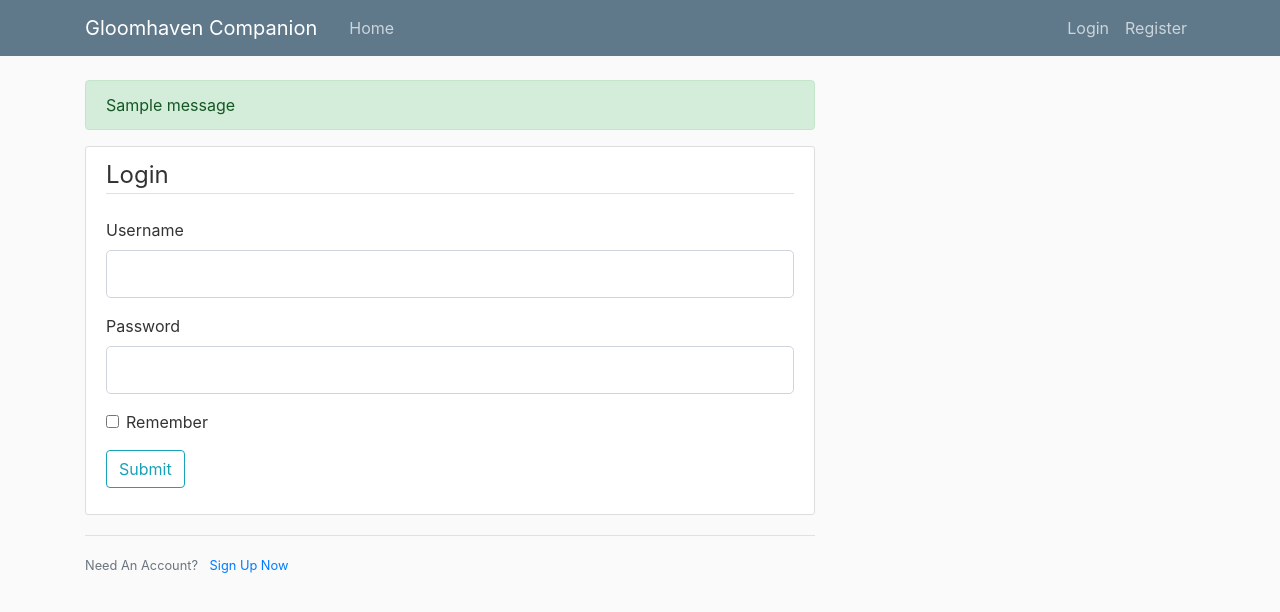
After one commit to abraham-fl/GH_app, a Flask app: template templates/login.html in a window 1280 px wide. The commit adds this page. Shown: the top 612 px of the page. Run offline with Flask 2, Linux system fonts and the light colour scheme; the template is opened without the code that fills it: most values are stand-ins (such as "Sample title", 1, 10 or a date in 2020); one stand-in notice (Sample message) is shown; form fields are guessed from the names that the template uses; some libraries are stand-ins or nearby versions.

Commit message:
Add Login and Registration Pages

```diff
--- a/templates/layout.html
+++ b/templates/layout.html
@@ -26,13 +26,12 @@
           </button>
           <div class="collapse navbar-collapse" id="navbarToggle">
             <div class="navbar-nav mr-auto">
-              <a class="nav-item nav-link" href="/">Home</a>
-              <a class="nav-item nav-link" href="/about">About</a>
+              <a class="nav-item nav-link" href="{{ url_for('home') }}">Home</a>
             </div>
             <!-- Navbar Right Side -->
             <div class="navbar-nav">
-              <a class="nav-item nav-link" href="/login">Login</a>
-              <a class="nav-item nav-link" href="/register">Register</a>
+              <a class="nav-item nav-link" href="{{ url_for('login') }}">Login</a>
+              <a class="nav-item nav-link" href="{{ url_for('register') }}">Register</a>
             </div>
           </div>
         </div>
@@ -41,6 +40,15 @@
     <main role="main" class="container">
       <div class="row">
         <div class="col-md-8">
+          {% with messages = get_flashed_messages(with_categories=true) %}
+            {% if messages %}
+              {% for category, message in messages %}
+                <div class="alert alert-{{ category }}">
+                  {{ message }}
+                </div> <!-- category from passed parameter in route -->
+              {% endfor %}
+            {% endif %}
+          {% endwith %}
           {% block content %}{% endblock %}
         </div>
 <!--         <div class="col-md-4">
--- /dev/null
+++ b/templates/login.html
@@ -0,0 +1,50 @@
+{% extends "layout.html" %}
+{% block content %}
+    <div class = "content-section">
+        <form method="POST" action="">
+            {{ form.hidden_tag() }}
+            <fieldset class="form-group">
+                <legend class="border-bottom mb-4">Login</legend>
+                <div class="form-group">
+                    {{ form.username.label(class="form-control-label") }}
+
+                    {% if form.username.errors %}
+                        {{ form.username(class="form-control form-control-lg is-invalid") }}
+                        <div class="invalid-feedback">
+                            {% for error in form.username.errors %}
+                                <span>{{ error }}</span>
+                            {% endfor %}
+                        </div>
+                    {% else %}
+                        {{ form.username(class="form-control form-control-lg") }}
+                    {% endif %}
+                </div>
+                <div class="form-group">
+                    {{ form.password.label(class="form-control-label") }}
+                    {% if form.password.errors %}
+                        {{ form.password(class="form-control form-control-lg is-invalid") }}
+                        <div class="invalid-feedback">
+                            {% for error in form.password.errors %}
+                                <span>{{ error }}</span>
+                            {% endfor %}
+                        </div>
+                    {% else %}
+                        {{ form.password(class="form-control form-control-lg") }}
+                    {% endif %}
+                </div>
+                <div class="form-check">
+                    {{ form.remember(class="form-check-input") }}
+                    {{ form.remember.label(class="form-check-label") }}
+                </div>
+            </fieldset>
+            <div class="form-group">
+                {{ form.submit(class="btn btn-outline-info") }}
+            </div>
+        </form>
+    </div>
+    <div class="border-top pt-3">
+        <small class="text-muted">
+            Need An Account? <a class="ml-2" href="{{ url_for('register') }}">Sign Up Now</a>
+        </small><!-- login = function name -->
+    </div>
+{% endblock content %}
```
Also changed, not shown: forms.py (added, +17 -0 lines), templates/register.html (added, +59 -0 lines).
